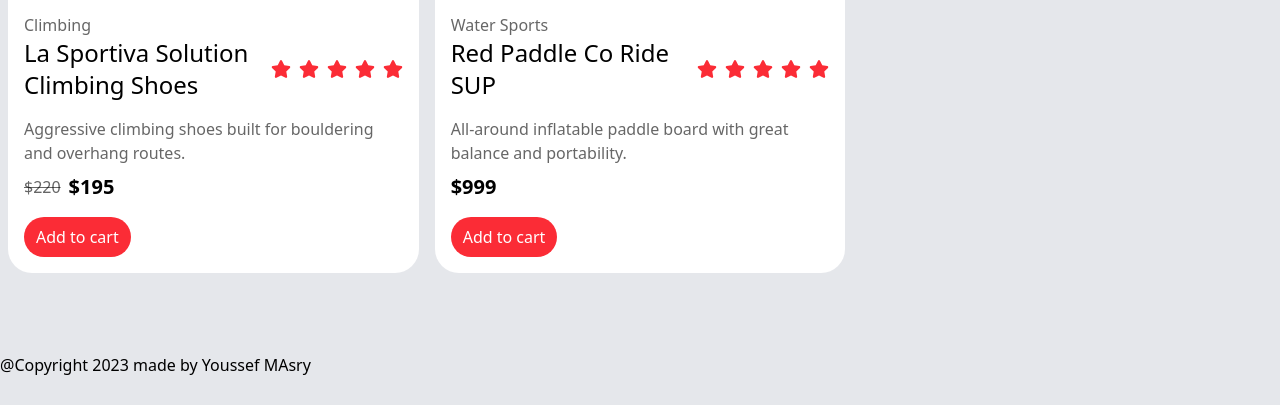
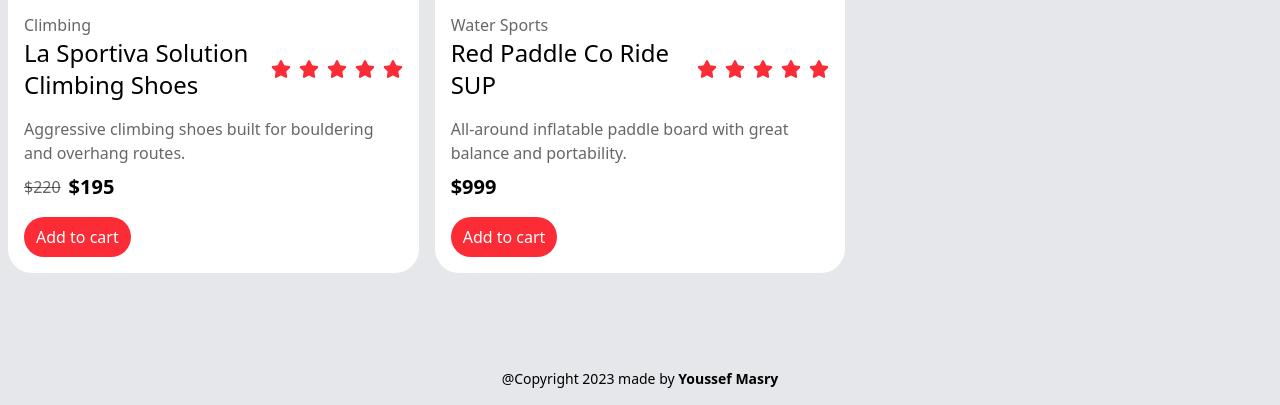
Before and after one commit to youssefMasry88/cart-shop-s, a plain HTML site: page index.html in a window 1280 px wide. Shown: the part 4371-4776 px from the top of the page. Before the commit the page ends 4748 px from the top, so only its background shows below. Drawn offline with nearby package versions, Linux system fonts and the light colour scheme.

Commit message:
Add files via upload

```diff
--- a/index.html
+++ b/index.html
@@ -72,7 +72,7 @@
             </div>
         </section>
     </main>
-      <footer>@Copyright 2023 <span>made by</span> <span>Youssef MAsry</span></footer>
+      <footer class=" py-4 text-center text-sm"><h1><span class="">@Copyright 2023 made by</span> <span class="font-bold ">Youssef Masry</span></h1></footer>
     <script src="Script/main.js"></script>
   </body>
 </html>
```
